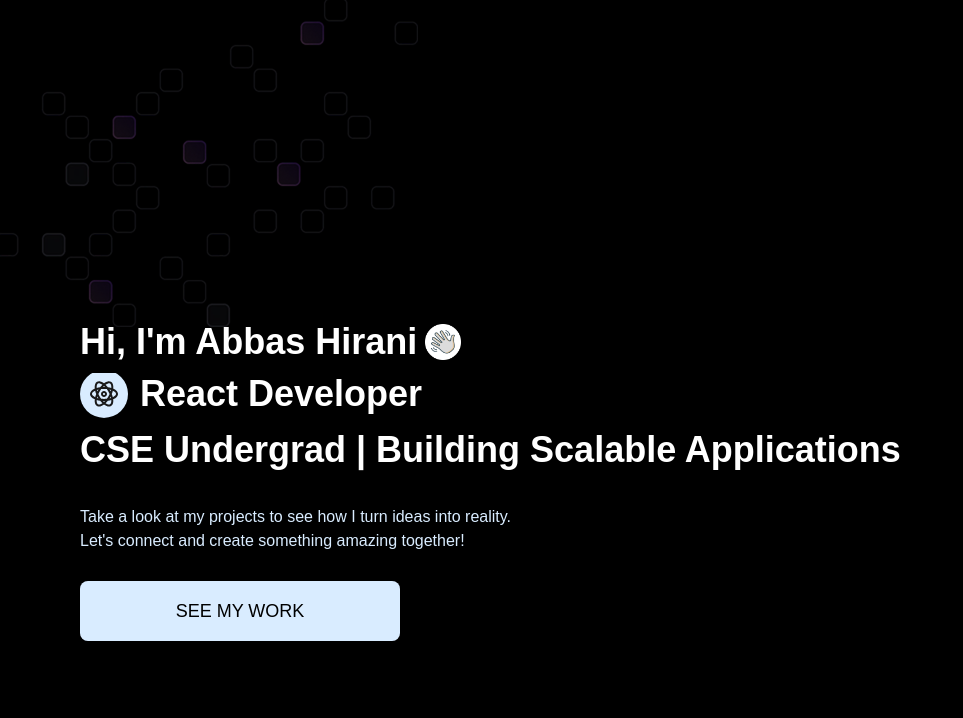
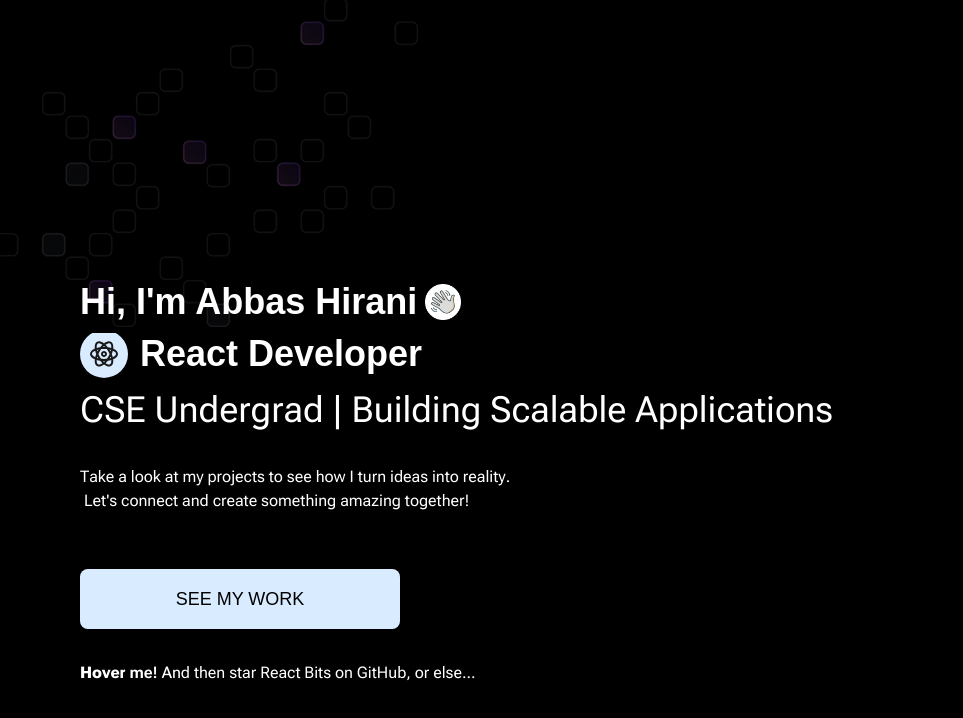
Before and after one commit to AbbasHirani/Personel-3d-Portfolio, a React (Vite) app: page / in a window 1280 px wide. Shown: the top 718 px of the page, without its empty margins (0-963 px from the left). Built offline with nearby package versions, Linux system fonts and the light colour scheme; grey boxes are pictures that could not be loaded; a web font is replaced by a local one.

Commit message:
added more styling

```diff
--- /dev/null
+++ b/src/components/VariableProximity.jsx
@@ -0,0 +1,195 @@
+import { forwardRef, useMemo, useRef, useEffect } from "react";
+import { motion } from "motion/react";
+
+function useAnimationFrame(callback) {
+  useEffect(() => {
+    let frameId;
+    const loop = () => {
+      callback();
+      frameId = requestAnimationFrame(loop);
+    };
+    frameId = requestAnimationFrame(loop);
+    return () => cancelAnimationFrame(frameId);
+  }, [callback]);
+}
+
+function useMousePositionRef(containerRef) {
+  const positionRef = useRef({ x: 0, y: 0 });
+
+  useEffect(() => {
+    const updatePosition = (x, y) => {
+      if (containerRef?.current) {
+        const rect = containerRef.current.getBoundingClientRect();
+        positionRef.current = { x: x - rect.left, y: y - rect.top };
+      } else {
+        positionRef.current = { x, y };
+      }
+    };
+
+    const handleMouseMove = (ev) => updatePosition(ev.clientX, ev.clientY);
+    const handleTouchMove = (ev) => {
+      const touch = ev.touches[0];
+      updatePosition(touch.clientX, touch.clientY);
+    };
+
+    window.addEventListener("mousemove", handleMouseMove);
+    window.addEventListener("touchmove", handleTouchMove);
+    return () => {
+      window.removeEventListener("mousemove", handleMouseMove);
+      window.removeEventListener("touchmove", handleTouchMove);
+    };
+  }, [containerRef]);
+
+  return positionRef;
+}
+
+const VariableProximity = forwardRef((props, ref) => {
+  const {
+    label,
+    fromFontVariationSettings,
+    toFontVariationSettings,
+    containerRef,
+    radius = 50,
+    falloff = "linear",
+    className = "",
+    onClick,
+    style,
+    ...restProps
+  } = props;
+
+  const letterRefs = useRef([]);
+  const interpolatedSettingsRef = useRef([]);
+  const mousePositionRef = useMousePositionRef(containerRef);
+  const lastPositionRef = useRef({ x: null, y: null });
+
+  const parsedSettings = useMemo(() => {
+    const parseSettings = (settingsStr) =>
+      new Map(
+        settingsStr.split(",")
+          .map(s => s.trim())
+          .map(s => {
+            const [name, value] = s.split(" ");
+            return [name.replace(/['"]/g, ""), parseFloat(value)];
+          })
+      );
+
+    const fromSettings = parseSettings(fromFontVariationSettings);
+    const toSettings = parseSettings(toFontVariationSettings);
+
+    return Array.from(fromSettings.entries()).map(([axis, fromValue]) => ({
+      axis,
+      fromValue,
+      toValue: toSettings.get(axis) ?? fromValue,
+    }));
+  }, [fromFontVariationSettings, toFontVariationSettings]);
+
+  const calculateDistance = (x1, y1, x2, y2) =>
+    Math.sqrt((x2 - x1) ** 2 + (y2 - y1) ** 2);
+
+  const calculateFalloff = (distance) => {
+    const norm = Math.min(Math.max(1 - distance / radius, 0), 1);
+    switch (falloff) {
+      case "exponential": return norm ** 2;
+      case "gaussian": return Math.exp(-((distance / (radius / 2)) ** 2) / 2);
+      case "linear":
+      default: return norm;
+    }
+  };
+
+  useAnimationFrame(() => {
+    if (!containerRef?.current) return;
+    const { x, y } = mousePositionRef.current;
+    if (lastPositionRef.current.x === x && lastPositionRef.current.y === y) {
+      return;
+    }
+    lastPositionRef.current = { x, y };
+
+    const containerRect = containerRef.current.getBoundingClientRect();
+
+    letterRefs.current.forEach((letterRef, index) => {
+      if (!letterRef) return;
+
+      const rect = letterRef.getBoundingClientRect();
+      const letterCenterX = rect.left + rect.width / 2 - containerRect.left;
+      const letterCenterY = rect.top + rect.height / 2 - containerRect.top;
+
+      const distance = calculateDistance(
+        mousePositionRef.current.x,
+        mousePositionRef.current.y,
+        letterCenterX,
+        letterCenterY
+      );
+
+      if (distance >= radius) {
+        letterRef.style.fontVariationSettings = fromFontVariationSettings;
+        return;
+      }
+
+      const falloffValue = calculateFalloff(distance);
+      const newSettings = parsedSettings
+        .map(({ axis, fromValue, toValue }) => {
+          const interpolatedValue = fromValue + (toValue - fromValue) * falloffValue;
+          return `'${axis}' ${interpolatedValue}`;
+        })
+        .join(", ");
+
+      interpolatedSettingsRef.current[index] = newSettings;
+      letterRef.style.fontVariationSettings = newSettings;
+    });
+  });
+
+  // Split label by newline to support multiple lines
+  const lines = label.split('\n');
+  let letterIndex = 0;
+
+  return (
+    <span
+      ref={ref}
+      onClick={onClick}
+      style={{
+        display: "inline-block", // block container to allow multiple lines stacking
+        fontFamily: '"Roboto Flex", sans-serif',
+        whiteSpace: 'pre-wrap',  // allow wrapping and new lines
+        ...style,
+      }}
+      className={className}
+      {...restProps}
+    >
+      {lines.map((line, lineIdx) => (
+        <div key={lineIdx} style={{ display: 'block' }}>
+          {line.split(" ").map((word, wordIndex) => (
+            <span
+              key={wordIndex}
+              className="inline-block" // removed whitespace-nowrap to allow wrapping & line breaks
+            >
+              {word.split("").map((letter) => {
+                const currentLetterIndex = letterIndex++;
+                return (
+                  <motion.span
+                    key={currentLetterIndex}
+                    ref={(el) => { letterRefs.current[currentLetterIndex] = el; }}
+                    style={{
+                      display: "inline-block",
+                      fontVariationSettings:
+                        interpolatedSettingsRef.current[currentLetterIndex],
+                    }}
+                    aria-hidden="true"
+                  >
+                    {letter}
+                  </motion.span>
+                );
+              })}
+              {wordIndex < line.split(" ").length - 1 && (
+                <span className="inline-block">&nbsp;</span>
+              )}
+            </span>
+          ))}
+        </div>
+      ))}
+      <span className="sr-only">{label}</span>
+    </span>
+  );
+});
+
+VariableProximity.displayName = "VariableProximity";
+export default VariableProximity;
--- a/src/index.css
+++ b/src/index.css
@@ -1,4 +1,5 @@
 @import url("https://fonts.googleapis.com/css2?family=Mona+Sans:ital,wght@0,200..900;1,200..900&display=swap");
+@import url('https://fonts.googleapis.com/css2?family=Roboto+Flex:opsz,wght@8..144,100..1000&display=swap');
 @import "tailwindcss";
 
 :root {
@@ -280,7 +281,7 @@
 
   form {
     label {
-      @apply block text-white-50 mb-2;
+      @apply block text-white-50 mb-2 ;
     }
 
     input,
--- a/src/sections/Hero.jsx
+++ b/src/sections/Hero.jsx
@@ -1,8 +1,11 @@
 import React from 'react';
 import { words } from '../constants';
 import Button from '../components/button';
+import { useRef } from 'react';
+import VariableProximity from '../components/VariableProximity';
 
 const Hero = () => {
+    const containerRef = useRef(null);
   return (
     <section id="hero" className='relative overflow-hidden'>
         <div className='absolute top-0 left-0 z-10'>
@@ -33,18 +36,60 @@
                             </span>
                         </h1>
                         <br />
-                        <h1> CSE Undergrad | Building Scalable Applications</h1>
+                        <div
+                            ref={containerRef}
+                            style={{position: 'relative', display: 'inline-block'}}
+                        >
+                        <VariableProximity
+                            label={'CSE Undergrad | Building Scalable Applications'}
+                            className={'variable-proximity-demo'}
+                            fromFontVariationSettings="'wght' 400, 'opsz' 9"
+                            toFontVariationSettings="'wght' 1000, 'opsz' 40"
+                            containerRef={containerRef}
+                            radius={100}
+                            falloff='linear'
+                        />
+                        </div>
                     </div>
+                     <div
+                            ref={containerRef}
+                            style={{position: 'relative', display: 'inline-block'}}
+                        >
+                        <VariableProximity
+                            label={`Take a look at my projects to see how I turn ideas into reality.\n Let's connect and create something amazing together!`}
+                            className={'variable-proximity-demo'}
+                            style={{ whiteSpace: 'pre-line' }}
+                            fromFontVariationSettings="'wght' 400, 'opsz' 9"
+                            toFontVariationSettings="'wght' 1000, 'opsz' 40"
+                            containerRef={containerRef}
+                            radius={100}
+                            falloff='linear'
+                        />
+                        </div>
                     <p className='text-white-50 md:text-l relative z10 pointer-events-none'>
-                        Take a look at my projects to see how I turn ideas into reality.
-                        <br/>
-                        Let's connect and create something amazing together!
+
                     </p>
                     <Button
                         className = "md:w-80 md:h-16 w-60 h-12"
                         id="button"
                         text="See my Work"
                     />
+
+
+<div
+ref={containerRef}
+style={{position: 'relative', display: 'inline-block'}}
+>
+  <VariableProximity
+    label={'Hover me! And then star React Bits on GitHub, or else...'}
+    className={'variable-proximity-demo'}
+    fromFontVariationSettings="'wght' 400, 'opsz' 9"
+    toFontVariationSettings="'wght' 1000, 'opsz' 40"
+    containerRef={containerRef}
+    radius={100}
+    falloff='linear'
+  />
+</div>
                 </div>
             </header>
 
```
